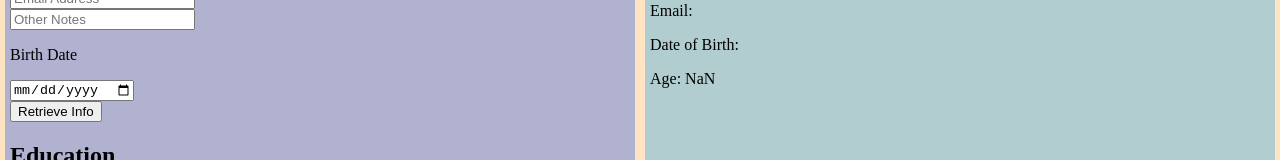
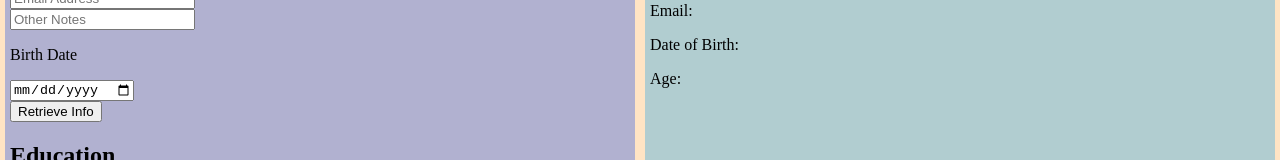
Before and after one commit to ScottCRed/cv-app, a React (Create React App) app: page / in a window 1280 px wide. Shown: the part 194-354 px from the top of the page. Built offline with nearby package versions, Linux system fonts and the light colour scheme.

Commit message:
Adjust age to only display when a number

```diff
--- a/src/components/PersonalInfoPreview.js
+++ b/src/components/PersonalInfoPreview.js
@@ -6,7 +6,11 @@ function PersonalInfoPreview(props) {
     let monthDiff = Date.now() - dob;
     let dateDiff = new Date(monthDiff);
     let year = dateDiff.getUTCFullYear();
-    let age = Math.abs(year-1970);
+    let age;
+
+    if (typeof age === 'number' && age > 0) {
+        age = Math.abs(year - 1970);
+      }
     return (
         <div>
             <p>First Name: {personalInfo.firstName}</p>
```
